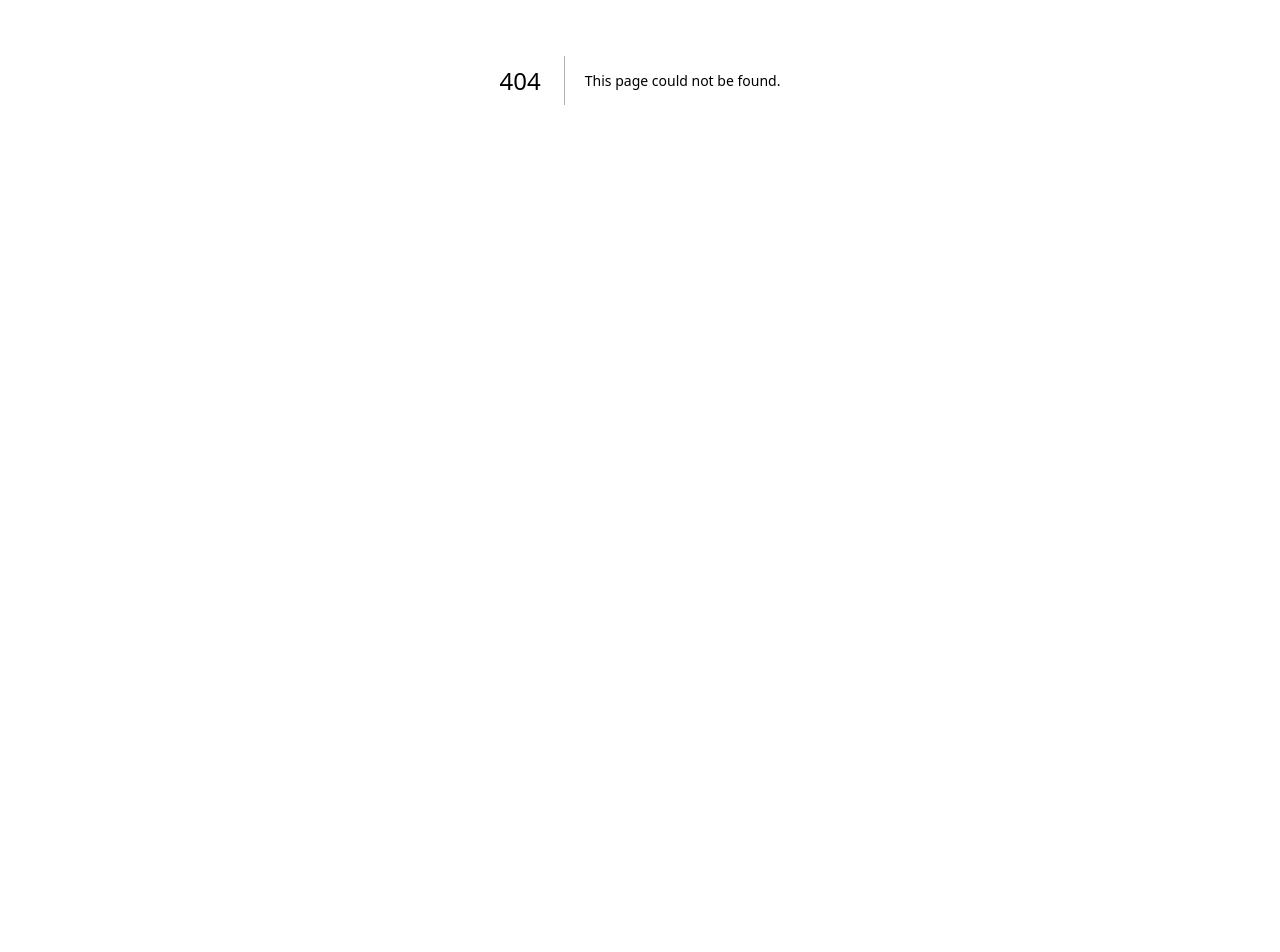
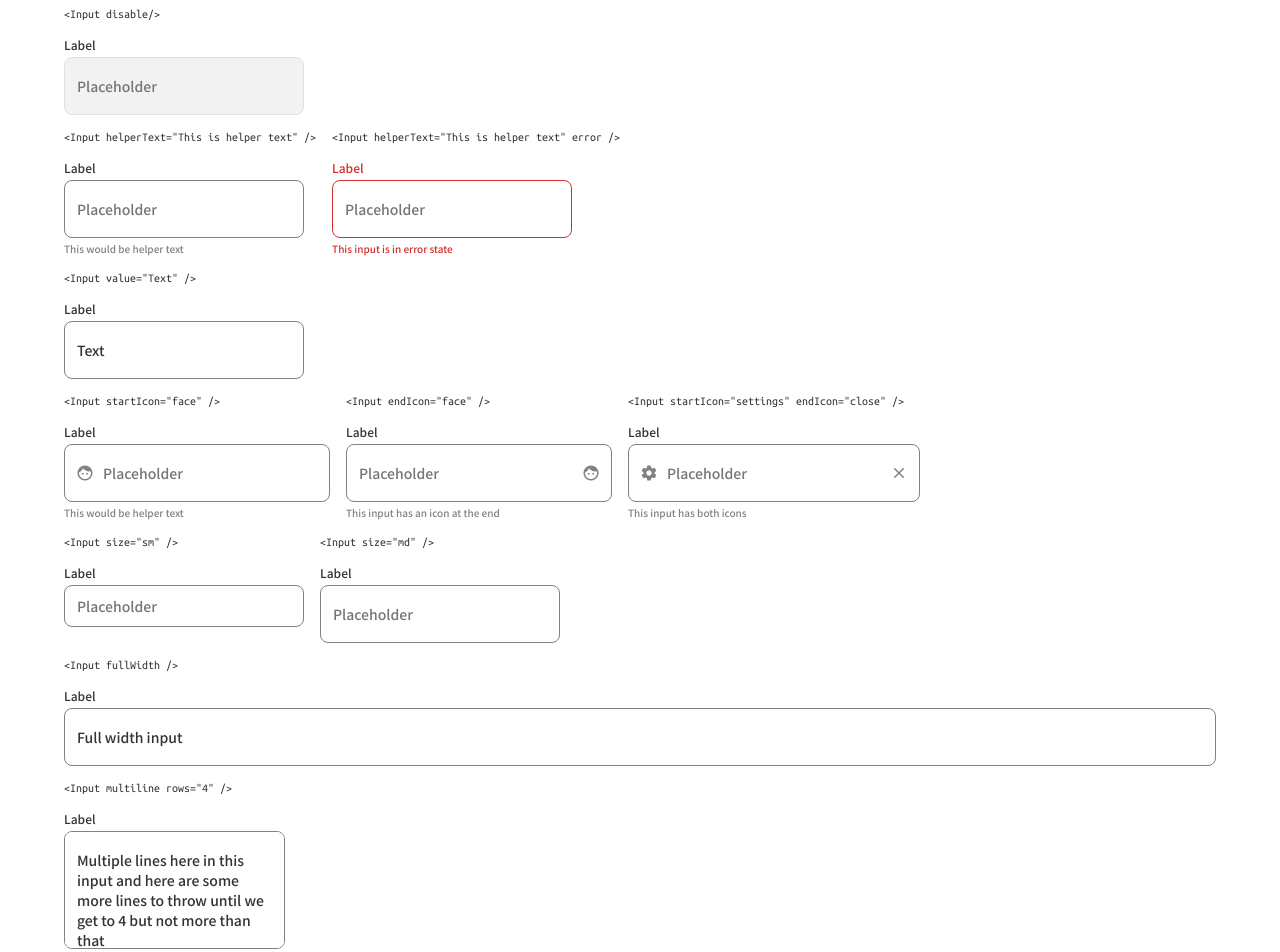
Before and after one commit to isalmeron/devchallenges, a Next.js app: page /inputs in a window 1280 px wide. Before the commit this address had no page. Shown: the part 320-1272 px from the top of the page. Before the commit the page ends 800 px from the top, so only its background shows below. Built offline with nearby package versions, Linux system fonts and the light colour scheme.

Commit message:
Add Input component

```diff
--- /dev/null
+++ b/components/Input/Input.js
@@ -0,0 +1,63 @@
+import styles from "@/styles/Input.module.scss";
+import classNames from "classnames";
+
+export default function Input({
+  disabled,
+  endIcon,
+  error,
+  fullWidth,
+  helperText,
+  label,
+  multiline,
+  name,
+  placeholder,
+  size,
+  startIcon,
+  value,
+  ...inputProps
+}) {
+  return (
+    <div className={classNames(styles.container, { [styles.error]: error })}>
+      {label && (
+        <label htmlFor={name} className={styles.label}>
+          {label}
+        </label>
+      )}
+      {multiline && inputProps?.rows && (
+        <textarea
+          rows={inputProps.rows}
+          className={styles.input}
+          name={name}
+          placeholder={placeholder}
+          disabled={disabled}
+          defaultValue={value}
+        ></textarea>
+      )}
+      {!multiline && (
+        <span
+          className={classNames(styles.inputContainer, {
+            [styles.fullWidth]: fullWidth,
+          })}
+        >
+          {startIcon && (
+            <span
+              className={classNames("material-icons", "md-18", styles[size])}
+            >
+              {startIcon}
+            </span>
+          )}
+          <input
+            className={classNames(styles.input, styles[size])}
+            type="text"
+            name={name}
+            placeholder={placeholder}
+            defaultValue={value}
+            disabled={disabled}
+          />
+          {endIcon && <span className="material-icons md-18">{endIcon}</span>}
+        </span>
+      )}
+      {helperText && <span className={styles.helperText}>{helperText}</span>}
+    </div>
+  );
+}
--- a/pages/index.js
+++ b/pages/index.js
@@ -22,7 +22,10 @@ export default function Home() {
         <div>
           <ul>
             <li>
-              <Link href="/buttons">Buttons challenge</Link>
+              <Link href="/buttons">Button challenge</Link>
+            </li>
+            <li>
+              <Link href="/inputs">Input challenge</Link>
             </li>
           </ul>
         </div>
--- /dev/null
+++ b/pages/inputs.js
@@ -0,0 +1,185 @@
+/* eslint-disable react/no-unescaped-entities */
+import Input from "@/components/Input/Input";
+
+export default function Buttons() {
+  return (
+    <>
+      <div className="flex-container wrapper">
+        <div className="item">
+          <p>Input</p>
+        </div>
+
+        <div className="flex-container">
+          <div className="inputContainer">
+            <code>&lt;Input /&gt;</code>
+            <Input placeholder="Placeholder" label="Label" />
+          </div>
+          <div className="inputContainer">
+            <code>&:hover</code>
+            <Input placeholder="Placeholder" label="Label" />
+          </div>
+          <div className="inputContainer">
+            <code>&:focus</code>
+            <Input placeholder="Placeholder" label="Label" />
+          </div>
+        </div>
+
+        <div className="flex-container">
+          <div className="inputContainer">
+            <code>&lt;Input error/&gt;</code>
+            <Input placeholder="Placeholder" label="Label" error />
+          </div>
+          <div className="inputContainer">
+            <code>&:hover</code>
+            <Input
+              placeholder="Placeholder"
+              label="Label"
+              helperText="helper text goes here"
+              error
+            />
+          </div>
+          <div className="inputContainer">
+            <code>&lt;:focus/&gt;</code>
+            <Input placeholder="Placeholder" label="Label" error />
+          </div>
+        </div>
+
+        <div className="flex-container">
+          <div className="inputContainer">
+            <code>&lt;Input disable/&gt;</code>
+            <Input placeholder="Placeholder" label="Label" disabled />
+          </div>
+        </div>
+
+        <div className="flex-container">
+          <div className="inputContainer">
+            <code>&lt;Input helperText="This is helper text" /&gt;</code>
+            <Input
+              placeholder="Placeholder"
+              label="Label"
+              helperText="This would be helper text"
+            />
+          </div>
+          <div className="inputContainer">
+            <code>&lt;Input helperText="This is helper text" error /&gt;</code>
+            <Input
+              placeholder="Placeholder"
+              label="Label"
+              helperText="This input is in error state"
+              error
+            />
+          </div>
+        </div>
+
+        <div className="flex-container">
+          <div className="inputContainer">
+            <code>&lt;Input value="Text" /&gt;</code>
+            <Input placeholder="Placeholder" label="Label" value="Text" />
+          </div>
+        </div>
+
+        <div className="flex-container">
+          <div className="inputContainer">
+            <code>&lt;Input startIcon="face" /&gt;</code>
+            <Input
+              placeholder="Placeholder"
+              label="Label"
+              helperText="This would be helper text"
+              startIcon="face"
+            />
+          </div>
+          <div className="inputContainer">
+            <code>&lt;Input endIcon="face" /&gt;</code>
+            <Input
+              placeholder="Placeholder"
+              label="Label"
+              helperText="This input has an icon at the end"
+              endIcon="face"
+            />
+          </div>
+          <div className="inputContainer">
+            <code>&lt;Input startIcon="settings" endIcon="close" /&gt;</code>
+            <Input
+              placeholder="Placeholder"
+              label="Label"
+              helperText="This input has both icons"
+              endIcon="close"
+              startIcon="settings"
+            />
+          </div>
+        </div>
+
+        <div className="flex-container">
+          <div className="inputContainer">
+            <code>&lt;Input size="sm" /&gt;</code>
+            <Input placeholder="Placeholder" label="Label" size="sm" />
+          </div>
+          <div className="inputContainer">
+            <code>&lt;Input size="md" /&gt;</code>
+            <Input placeholder="Placeholder" label="Label" size="md" />
+          </div>
+        </div>
+
+        <div className="flex-container fullWidth">
+          <div className="inputContainer fullWidth">
+            <code>&lt;Input fullWidth /&gt;</code>
+            <Input
+              placeholder="Placeholder"
+              label="Label"
+              value="Full width input"
+              fullWidth
+            />
+          </div>
+        </div>
+
+        <div className="flex-container">
+          <div className="inputContainer">
+            <code>&lt;Input multiline rows="4" /&gt;</code>
+            <Input
+              placeholder="Placeholder"
+              label="Label"
+              value="Multiple lines here in this input and here are some more lines to throw until we get to 4 but not more than that"
+              multiline
+              rows={4}
+            />
+          </div>
+        </div>
+      </div>
+      <style jsx>
+        {`
+          .flex-container {
+            display: flex;
+            gap: 16px;
+          }
+          .wrapper {
+            margin: 24px auto;
+            max-width: 90%;
+            font-family: "Noto Sans JP";
+            flex-direction: column;
+            justify-content: center;
+            align-items: start;
+            gap: 16px;
+          }
+          .wrapper > .item {
+          }
+          .inputContainer {
+            display: flex;
+            flex-direction: column;
+            gap: 16px;
+          }
+          .inputContainer > code {
+            color: #333333;
+            font-family: "Ubuntu Mono";
+            font-size: 12px;
+            font-weight: 400;
+            line-height: 12px;
+            height: 12px;
+          }
+          .fullWidth {
+            width: 100%;
+          }
+        `}
+      </style>
+    </>
+  );
+}
--- /dev/null
+++ b/styles/Input.module.scss
@@ -0,0 +1,146 @@
+.container {
+    display: flex;
+    flex-direction: column;
+    font-family: 'Noto Sans JP';
+    color: #828282;
+
+    &.error {
+        input, textarea {
+            border:  1px solid #D32F2F;
+        }
+        label {
+            color: #D32F2F;
+        }
+        span {
+            color: #D32F2F;
+        }
+
+        &:hover {
+            input, textarea {
+                border: 1px solid #333333;
+            }
+            label {
+                color: #333333;
+            }
+            span {
+                color: inherit;
+            }
+        }
+
+        &:focus-within {
+            input, textarea {
+                border: 1px solid #D32F2F;
+            }
+            label {
+                color: #D32F2F;
+            }
+            span {
+                color: #D32F2F;
+            }
+        }
+    }
+
+    &:focus-within {
+        input, textarea {
+            border: 1px solid #2962FF;
+        }
+        label {
+            color: #2962FF;
+        }
+        span {
+            color: #2962FF;
+        }
+    }
+}
+
+.label {
+    font-style: normal;
+    font-weight: 400;
+    font-size: 12px;
+    line-height: 17px;
+    color: #333333;
+    margin-bottom: 4px;
+}
+
+.inputContainer {
+    position: relative;
+    width: fit-content;
+
+    :global {
+        .material-icons {
+            position: absolute;
+            top: 20px;
+
+            &.md-18 {
+                font-size: 18px;
+                vertical-align: middle;
+            }
+        }
+    }
+
+    &.fullWidth {
+        width: 100%;
+
+        & input {
+            width: 100%;
+        }
+    }
+
+    span:first-child {
+        left: 12px;
+
+        & + input {
+            padding-left: 38px;
+        }
+
+        &.sm {
+            top: 12px;
+        }
+    }
+    span:last-child {
+        right: 12px;
+
+        &.sm {
+            top: 12px;
+        }
+    }
+}
+
+.input {
+    border: 1px solid #828282;
+    border-radius: 8px;
+    font-style: normal;
+    font-weight: 500;
+    font-size: 14px;
+    line-height: 20px;
+    padding: 18px 12px;
+    color: #333333;
+    outline: none;
+    resize: none;
+    font-family: inherit;
+
+    &.sm {
+        padding: 10px 12px;
+    }
+
+    &:has(+ span) {
+        padding-right: 38px;
+    }
+
+    &:disabled {
+        background: #F2F2F2;
+        border: 1px solid #E0E0E0;
+    }
+
+    &:hover:not(:disabled) {
+        border: 1px solid #333333;
+    }
+}
+
+.helperText {
+    font-style: normal;
+    font-weight: 400;
+    font-size: 10px;
+    line-height: 14px;
+    margin-top: 4px;
+}
```
